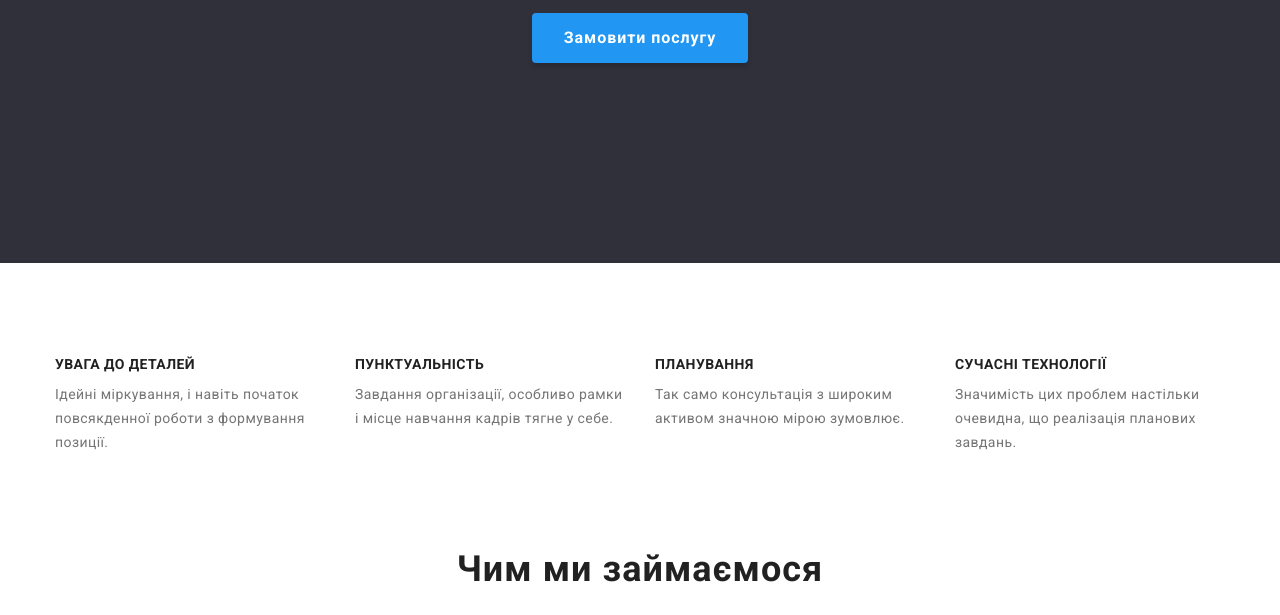
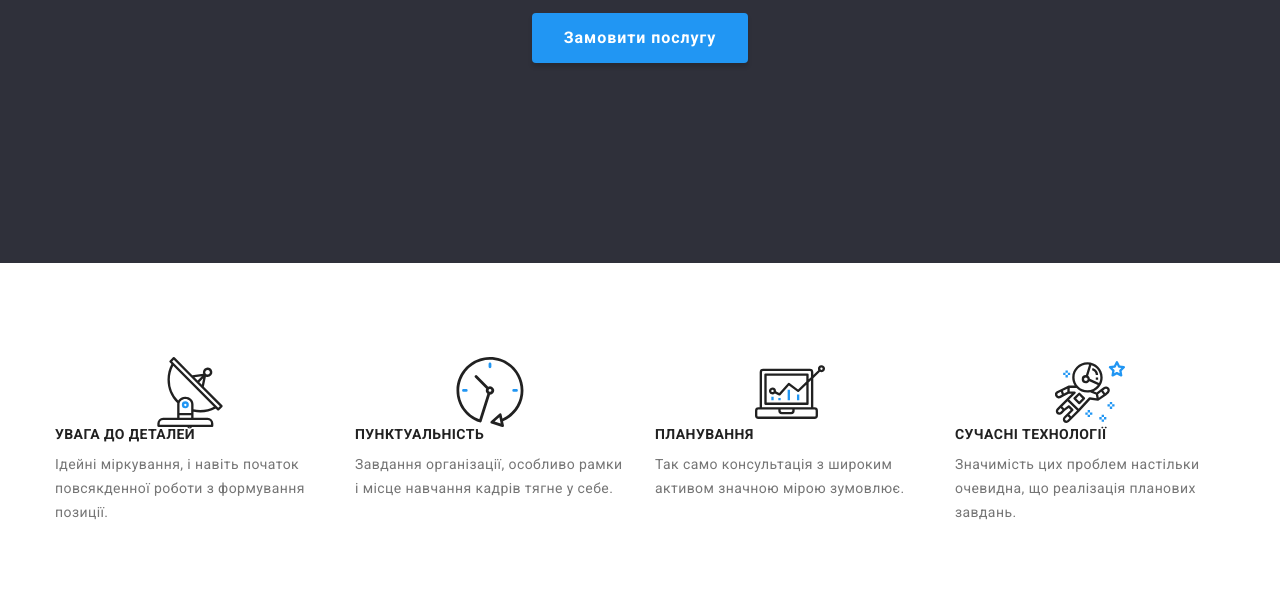
Before and after one commit to Olena-Alieksieienko/goit-markup-hw-4, a plain HTML site: page index.html in a window 1280 px wide. Shown: the part 417-1032 px from the top of the page. Drawn offline with nearby package versions, Linux system fonts and the light colour scheme.

Commit message:
додає картинки в секцію benefits

```diff
--- a/css/styles.css
+++ b/css/styles.css
@@ -231,6 +231,12 @@ img {
 
 .benefits-item {
   flex-basis: calc((100% - 30px) / 4);
+}
+
+.benefits-container-image {
+  display: flex;
+  align-items: center;
+  justify-content: center;
 }
 
 .benefits-title {
--- a/index.html
+++ b/index.html
@@ -68,24 +68,44 @@
           <h2 class="benefits-container-title visually-hidden">Наші переваги</h2>
           <ul class="benefits-list list">
             <li class="benefits-item">
+              <div class="benefits-container-image">
+                <svg class="benefits-image" width="70" height="70">
+                  <use href="./images/icons.svg#antenna"></use>
+                </svg>
+              </div>
               <h3 class="benefits-title">Увага до деталей</h3>
               <p class="benefits-after-title">
                 Ідейні міркування, і навіть початок повсякденної роботи з формування позиції.
               </p>
             </li>
             <li class="benefits-item">
+              <div class="benefits-container-image">
+                <svg class="benefits-image" width="70" height="70">
+                  <use href="./images/icons.svg#clock"></use>
+                </svg>
+              </div>
               <h3 class="benefits-title">Пунктуальність</h3>
               <p class="benefits-after-title">
                 Завдання організації, особливо рамки і місце навчання кадрів тягне у себе.
               </p>
             </li>
             <li class="benefits-item">
+              <div class="benefits-container-image">
+                <svg class="benefits-image" width="70" height="70">
+                  <use href="./images/icons.svg#diagram"></use>
+                </svg>
+              </div>
               <h3 class="benefits-title">Планування</h3>
               <p class="benefits-after-title">
                 Так само консультація з широким активом значною мірою зумовлює.
               </p>
             </li>
             <li class="benefits-item">
+              <div class="benefits-container-image">
+                <svg class="benefits-image" width="70" height="70">
+                  <use href="./images/icons.svg#astronaut"></use>
+                </svg>
+              </div>
               <h3 class="benefits-title">Сучасні технології</h3>
               <p class="benefits-after-title">
                 Значимість цих проблем настільки очевидна, що реалізація планових завдань.
```
